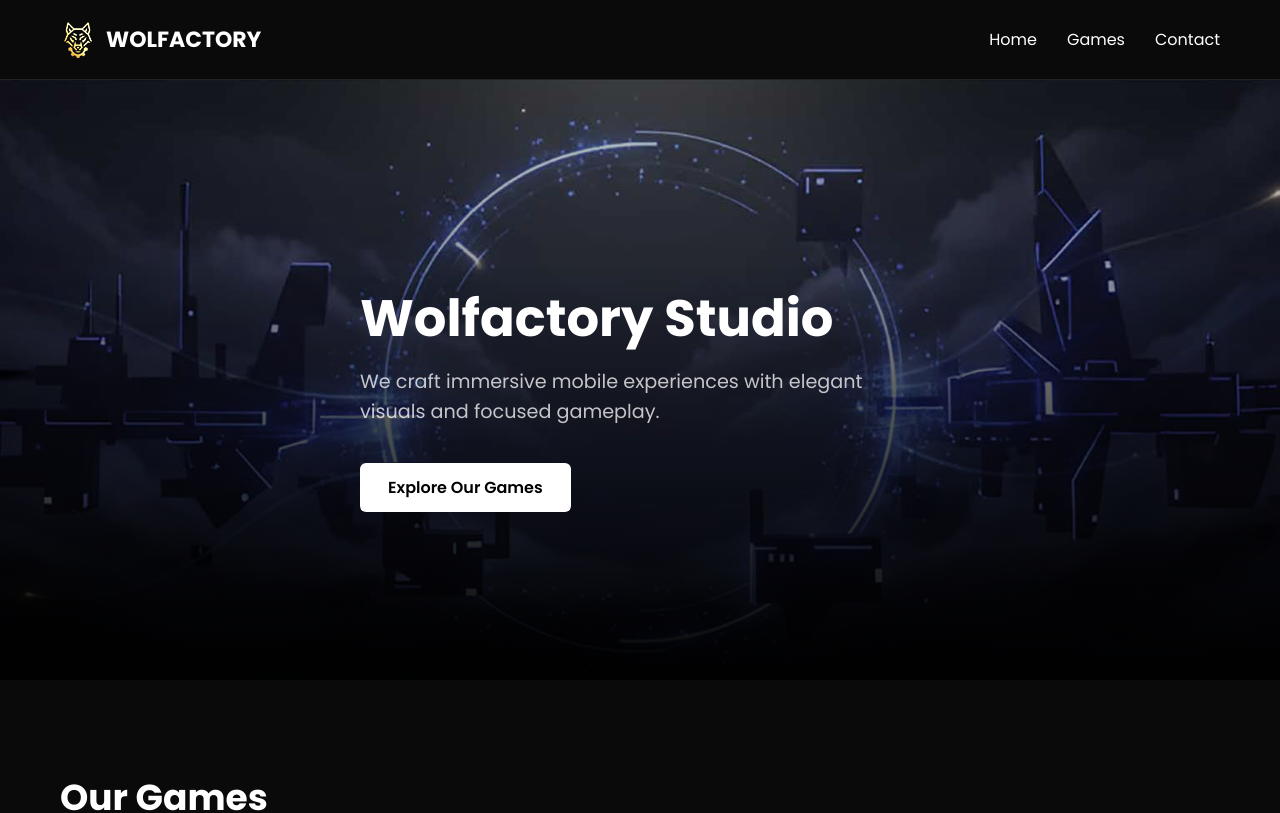
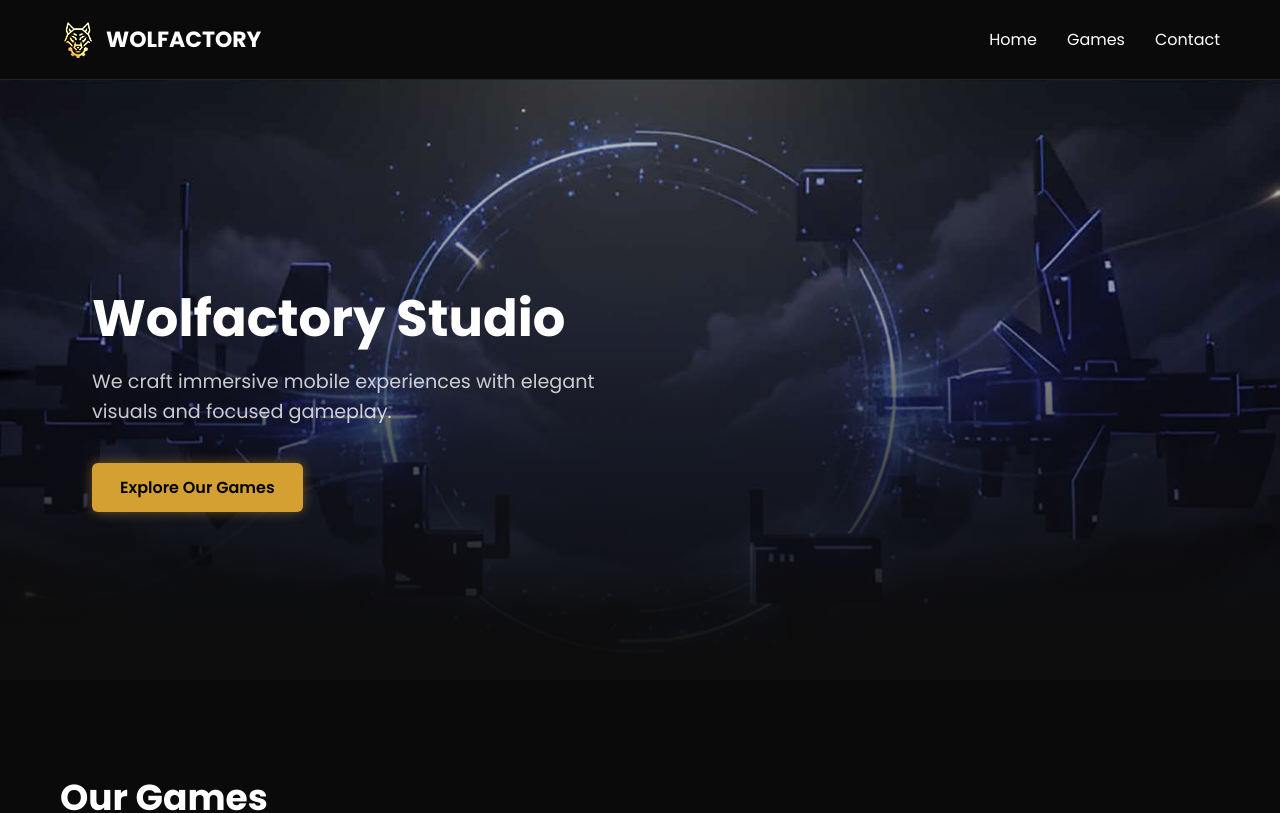
Before and after one commit to phamthang87/wolfactory, a Next.js app: page / in a window 1280 px wide. Shown: the top 813 px of the page. Built offline with nearby package versions, Linux system fonts and the light colour scheme.

Commit message:
Update HeroSection.module.css

```diff
--- a/styles/HeroSection.module.css
+++ b/styles/HeroSection.module.css
@@ -1,45 +1,48 @@
 /* HeroSection.module.css */
 
+/* HERO BACKGROUND + CENTER VERTICAL */
 .hero {
   position: relative;
   min-height: 75vh;
   display: flex;
   align-items: center;
+  justify-content: flex-start; /* canh nội dung giống container */
+  padding: 0;
   color: white;
-  padding: 0;
 
   background-image:
-    linear-gradient(to bottom, rgba(0,0,0,0.2), rgba(0,0,0,0.7)),
+    linear-gradient(to bottom, rgba(0,0,0,0.2), rgba(0,0,0,0.65)),
     url('/resources/hero.jpg');
   background-size: cover;
   background-position: center;
   background-repeat: no-repeat;
 }
 
-/* Cinematic fade */
+/* CINEMATIC + FADE MATCH SECTION BELOW */
 .hero::after {
   content: "";
   position: absolute;
   inset: 0;
-
   background: linear-gradient(
     to bottom,
-    rgba(0,0,0,0) 30%,
-    rgba(0,0,0,0.9) 100%
+    rgba(0,0,0,0) 40%,
+    rgba(13,13,13,1) 100%
   );
-
   pointer-events: none;
 }
 
+/* CONTENT ALIGNMENT FIX — THẲNG 100% VỚI OUR GAMES */
 .content {
   position: relative;
   max-width: 600px;
-  margin: 0 auto;
-  padding: 0 20px;
+  margin: 0;              /* bỏ auto center */
+  padding-left: 32px;     /* match EXACT container padding */
+  padding-right: 32px;    /* giống container */
   z-index: 2;
   text-align: left;
 }
 
+/* TYPO */
 .title {
   font-size: 3.2rem;
   font-weight: 700;
@@ -49,22 +52,25 @@
 
 .subtitle {
   font-size: 1.2rem;
-  opacity: 0.75;
+  opacity: 0.78;
   line-height: 1.6;
   margin-bottom: 35px;
 }
 
+/* CTA — ĐỒNG MÀU VỚI FAVICON (VÀNG ĐỒNG) */
 .cta {
   display: inline-block;
   padding: 12px 28px;
-  background: white;
+  background: #d4a031; /* vàng đồng */
   color: black;
   font-weight: 600;
   border-radius: 6px;
-  transition: background 0.25s ease;
+  transition: background 0.25s ease, transform 0.15s ease;
   text-decoration: none;
+  box-shadow: 0 0 12px rgba(212,160,49,0.45);
 }
 
 .cta:hover {
-  background: #e5e5e5;
+  background: #f0c766;
+  transform: translateY(-2px);
 }
```
